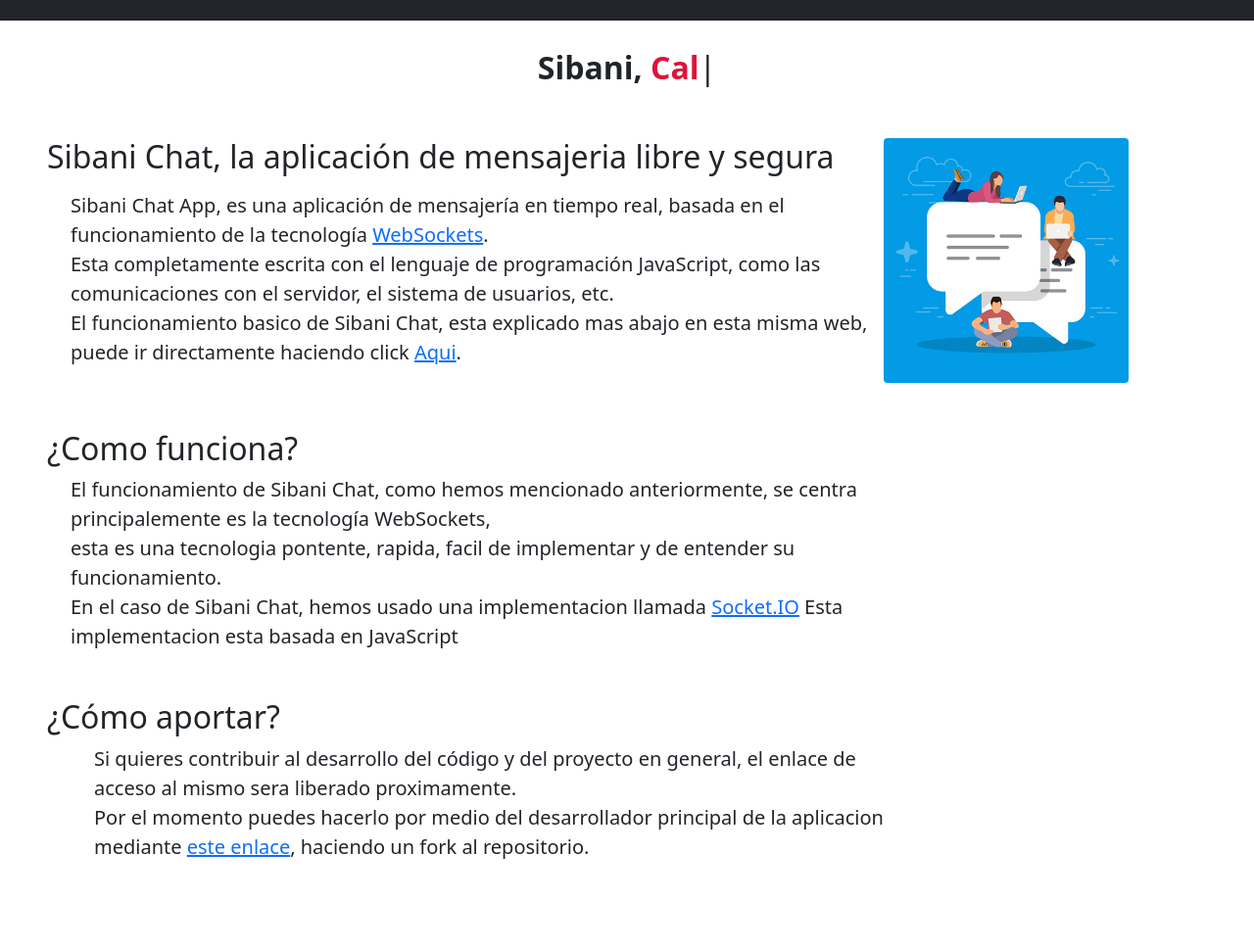
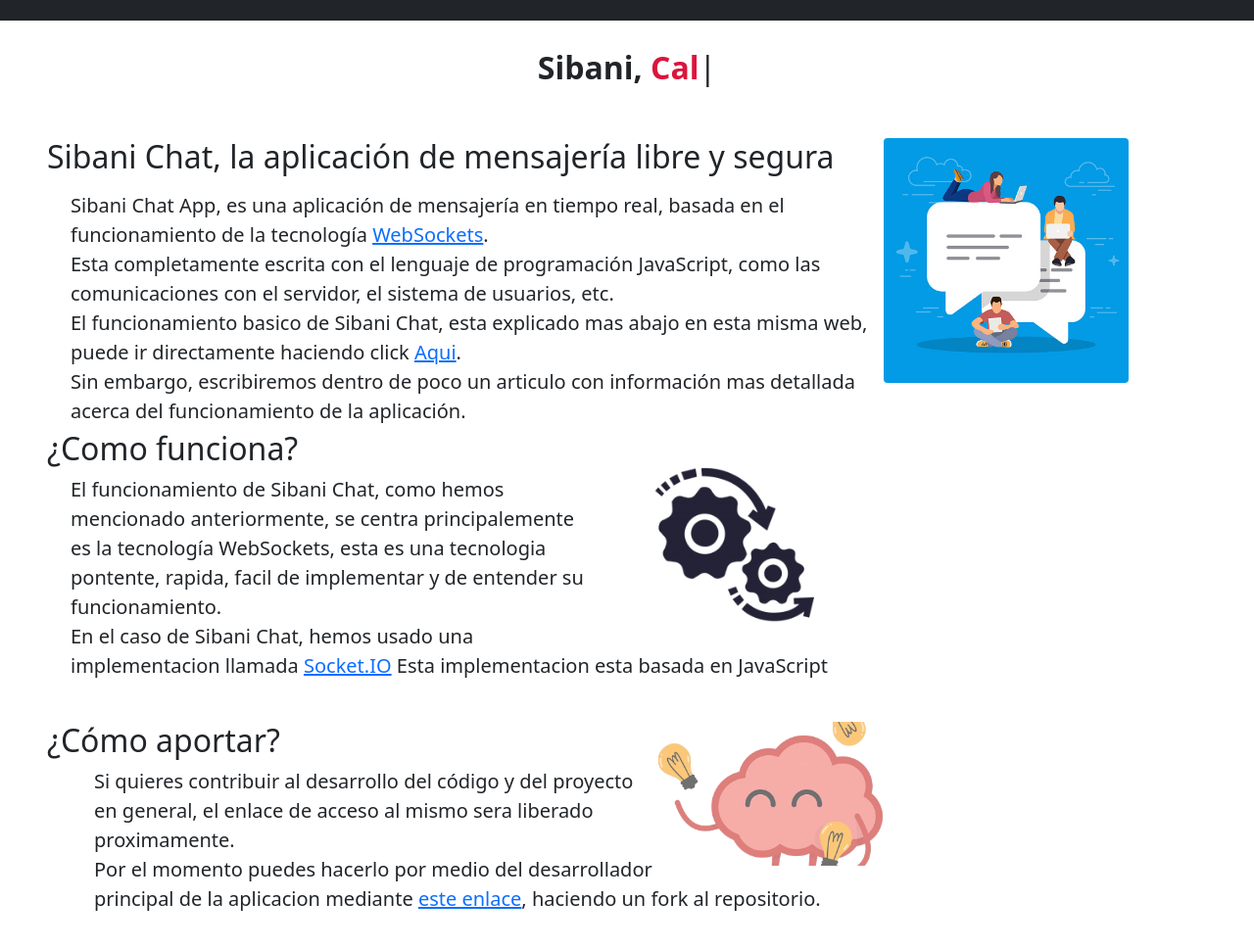
Before and after one commit to Raxabi/proyexto, a plain HTML site: page products/sibaniapp.html in a window 1280 px wide. Shown: the part 67-1036 px from the top of the page at 98% size. Drawn offline with Linux system fonts and the light colour scheme.

Commit message:
adding: more animations to Sibani Chat page, fixing: css size, edit: animation javascript structure files

```diff
--- a/JavaScript/animation.js
+++ b/JavaScript/animations/animationComTitle.js
@@ -1,3 +1,5 @@
+/* Index GSAP Animation Title */
+
 gsap.to("#comtitle", {
     duration: 3,
     y: 25,
--- /dev/null
+++ b/JavaScript/animations/imageSibaniAppAnimation.js
@@ -0,0 +1,13 @@
+/* Function image animation Sibani Chat Site */
+
+gsap.from("#fnApp", {
+    y: -500,
+    x: 1000,
+    duration: 2
+});
+
+gsap.from("#colabSibaniApp", {
+    y: 500,
+    x: -1000,
+    duration: 2
+});
--- a/JavaScript/fadein.js
+++ b/JavaScript/fadein.js
@@ -1,12 +1,17 @@
 /* Animacion del principio de la página */
 
 const mensajeria = document.getElementById("fdivsectionApp");
-const funcionamiento = document.getElementById("sdivsectionFunctionApp");
+const funcionamiento = document.getElementById("ssectionFunctionApp");
+const aportar = document.getElementById("tdivsectionAport");
 
 window.addEventListener('load', () => {
     mensajeria.style.animation = "fade 2s ease-out";
 });
 
-/* window.addEventListener('load', () => {
-    $(funcionamiento).fadeIn(777);
-}); */
+window.addEventListener('load', () => {
+    $(funcionamiento).fadeIn(1000);
+});
+
+window.addEventListener('load', () => {
+    $(aportar).fadeIn(1700);
+});
--- a/css/index.css
+++ b/css/index.css
@@ -29,8 +29,14 @@
   height: 250px;
 }
 
-#farticleApp {
-  margin-top: 500px;
+#ssectionFunctionApp {
+  display: none;
+  height: 250px;
+}
+
+#tdivsectionAport {
+  display: none;
+  height: 250px;
 }
 
 #mensajeria {
--- a/products/sibaniapp.html
+++ b/products/sibaniapp.html
@@ -72,21 +72,22 @@
         <div id="fdivsectionApp">
             <img src="../images/mensajeria.jpg" id="mensajeria" class="rounded float-end" width="250px" alt="mensajeria, chat, aplicacion, comunicación">
             <section id="fsectionApp" class="ms-5 mt-5">
-                <h2>Sibani Chat, la aplicación de mensajeria libre y segura</h2>
-                <!-- <img src="../images/funcionamiento.png" id="fnApp" class="mb-5" width="290px" alt="engranajes, funcionamiento, programa, aplicacion web, aplicacion, aplicacion"> -->
+                <h2>Sibani Chat, la aplicación de mensajería libre y segura</h2>
                 <article id="farticleApp" class="mt-3 ms-4 fs-5">
                     Sibani Chat App, es una aplicación de mensajería en tiempo real, basada en el funcionamiento de la tecnología <a target="_black" href="https://developer.mozilla.org/es/docs/Web/API/WebSockets_API">WebSockets</a>.<br>
                     Esta completamente escrita con el lenguaje de programación JavaScript, como las comunicaciones con el servidor, el sistema de usuarios, etc.<br>
-                    El funcionamiento basico de Sibani Chat, esta explicado mas abajo en esta misma web, puede ir directamente haciendo click <a href="#ssectionFunctionApp">Aqui</a>.
+                    El funcionamiento basico de Sibani Chat, esta explicado mas abajo en esta misma web, puede ir directamente haciendo click <a href="#ssectionFunctionApp">Aqui</a>.<br>
+                    Sin embargo, escribiremos dentro de poco un articulo con información mas detallada acerca del funcionamiento de la aplicación.
                 </article>
             </section>
         </div>
         <!-- Funcionamiento -->
         <div id="sdivsectionFunctionApp">
+            <img src="../images/funcionamiento.png" id="fnApp" class="rounded float-end" width="290px" alt="engranajes, funcionamiento, programa, aplicacion web, aplicacion, aplicacion">
             <section id="ssectionFunctionApp" class="ms-5 mt-5">
                 <h2>¿Como funciona?</h2>
                 <article id="sarticleFucntionApp" class="ms-4 fs-5">
-                    El funcionamiento de Sibani Chat, como hemos mencionado anteriormente, se centra principalemente es la tecnología WebSockets,<br>
+                    El funcionamiento de Sibani Chat, como hemos mencionado anteriormente, se centra principalemente es la tecnología WebSockets,
                     esta es una tecnologia pontente, rapida, facil de implementar y de entender su funcionamiento.<br>
                     En el caso de Sibani Chat, hemos usado una implementacion llamada <a href="https://socket.io/">Socket.IO</a>
                     Esta implementacion esta basada en JavaScript<br>
@@ -94,22 +95,24 @@
             </section>
         </div>
         <!-- Aportaciones -->
+        <div id="tdivsectionAport">
+            <img src="../images/AportarSibaniApp.png" id="colabSibaniApp" class="rounded float-end" width="230px" alt="aportar, ideas">
             <section class="ms-5 mt-5">
                 <h2>¿Cómo aportar?</h2>
-            <!-- <img src="../images/carpeta-de-dibujos-creatividad.jpg" class="float-start" width="230px" alt="aportar, ideas"> -->
                 <article class="fs-5 ms-5">
                     Si quieres contribuir al desarrollo del código y del proyecto en general, el enlace de acceso al mismo sera liberado proximamente.<br>
                     Por el momento puedes hacerlo por medio del desarrollador principal de la aplicacion mediante <a target="_blank" href="https://github.com/Raxabi/web">este enlace</a>, haciendo un fork al repositorio.
                 </article>
             </section>
         </div>
+    </div>
     <footer id="footer">
     </footer>
     <script src="../JavaScript/lib/typed.js@2.0.12.js"></script>
-    <!-- <script src="../JavaScript/lib/gsap.min.js"></script> -->
+    <script src="../JavaScript/lib/gsap.min.js"></script>
     <script src="../JavaScript/lib/jquery-3.6.0.min.js"></script>
     <script src="../JavaScript/fadein.js"></script>
-    <!-- <script src="../JavaScript/animation.js"></script> -->
+    <script src="../JavaScript/animations/imageSibaniAppAnimation.js"></script>
     <script src="../JavaScript/index.js"></script>
     <script src="../JavaScript/loader.js"></script>
 </body>
```
Also changed, not shown: JavaScript/old.js (+8 -0 lines), index.html (+1 -1 lines), images/AportarSibaniApp.png (added). Lines whose indentation alone changed are shown as unchanged.
